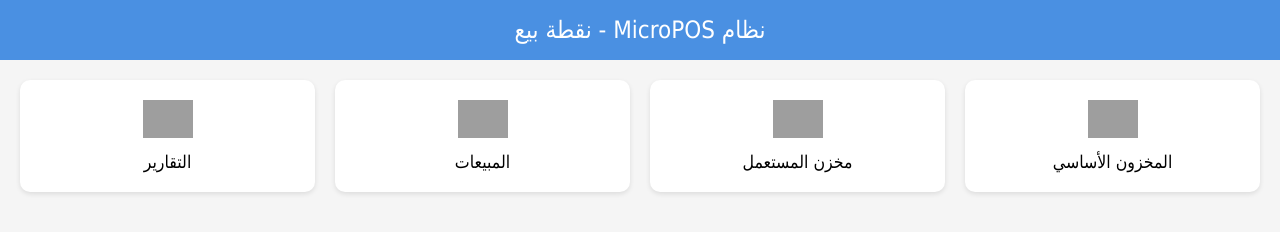
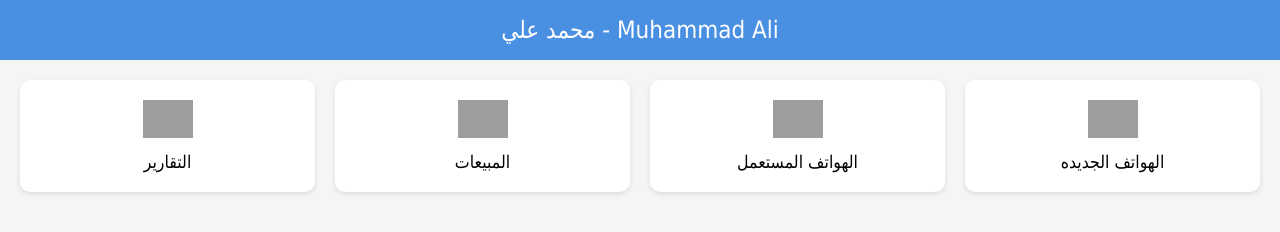
Before and after one commit to XTX3/m, a plain HTML site: page index.html in a window 1280 px wide. Drawn offline with Linux system fonts and the light colour scheme; grey boxes are pictures that could not be loaded.

Commit message:
index.html

```diff
--- a/index.html
+++ b/index.html
@@ -3,7 +3,7 @@
 <head>
   <meta charset="UTF-8" />
   <meta name="viewport"content ="width=device-width, initial-scale=1.0"/>
-  <title>MicroPOS - نقطة بيع</title>
+  <title>Muhammad Ali - محمد علي</title>
   <style>
     body {
       font-family: 'Tahoma', sans-serif;
@@ -207,16 +207,16 @@
 </head>
 <body>
 
-<header>نظام MicroPOS - نقطة بيع</header>
+<header>Muhammad Ali - محمد علي </header>
 
 <div id="mainMenu" class="container">
   <div class="card" onclick="showSection('inventorySection')">
     <img src="https://img.icons8.com/dusk/64/box.png" alt="المخزون" />
-    <div class="card-title">المخزون الأساسي</div>
+    <div class="card-title">الهواتف الجديده</div>
   </div>
   <div class="card" onclick="showSection('usedInventorySection')">
     <img src="https://img.icons8.com/dusk/64/open-box.png" alt="المستعمل" />
-    <div class="card-title">مخزن المستعمل</div>
+    <div class="card-title">الهواتف المستعمل</div>
   </div>
   <div class="card" onclick="showSection('salesSection')">
     <img src="https://img.icons8.com/dusk/64/shopping-cart.png" alt="المبيعات" />
@@ -273,8 +273,8 @@
   <button onclick="goBack()">رجوع</button>
   <h2>بيع جهاز</h2>
   <select id="sourceSelect" onchange="clearSaleInputs(); hideSuggestions();">
-    <option value="inventory">المخزون الأساسي</option>
-    <option value="used">مخزن المستعمل</option>
+    <option value="inventory"> الهواتف الجديده</option>
+    <option value="used">الهواتف المستعمل</option>
   </select>
   <div style="position: relative;">
     <input id="saleName" placeholder="اسم الجهاز" autocomplete="off" oninput="showSuggestions()" />
```
